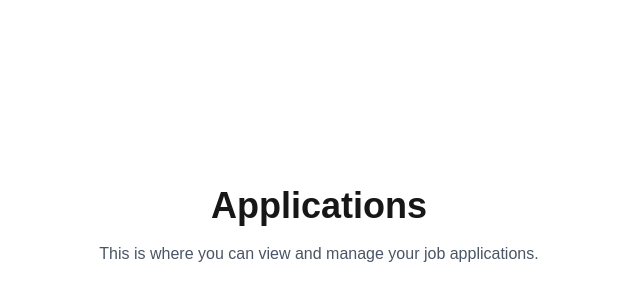
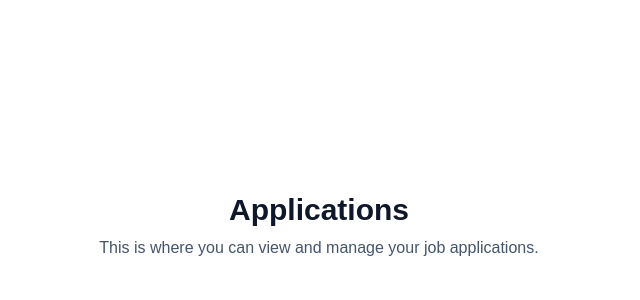
Before and after one commit to omerfarukcelik/jobtracks-ai, a Next.js app in the folder frontend/: page /applications in a window 1280 px wide. Shown: the part 174-474 px from the top of the page, without its empty margins (321-961 px from the left). Built offline with nearby package versions, Linux system fonts and the light colour scheme.

Commit message:
feat: add reusable button and page header components

```diff
--- a/frontend/src/app/applications/page.tsx
+++ b/frontend/src/app/applications/page.tsx
@@ -1,11 +1,13 @@
+import PageHeader from "@/components/ui/PageHeader";
+
 export default function ApplicationsPage() {
     return (
         <main className="min-h-screen flex items-center justify-center">
             <div className="text-center">
-                <h1 className="text-4xl font-bold">Applications</h1>
-                <p className="mt-4 text-gray-600">
-                    This is where you can view and manage your job applications.
-                </p>
+                <PageHeader
+                    title="Applications"
+                    description="This is where you can view and manage your job applications."
+                />
             </div>
         </main>
     );
--- a/frontend/src/app/dashboard/page.tsx
+++ b/frontend/src/app/dashboard/page.tsx
@@ -1,8 +1,13 @@
+import PageHeader from "@/components/ui/PageHeader";
+
 export default function DashboardPage() {
     return (
         <main className="min-h-screen flex items-center justify-center">
             <div className="text-center">
-                <h1 className="text-4xl font-bold">Dashboard</h1>
+                <PageHeader
+                    title="Dashboard"
+                    description="Your job application insights and activity will appear here."
+                />
                 <p className="mt-4 text-slate-600">
                     Your job application insights and activity will appear here.
                 </p>
--- a/frontend/src/app/page.tsx
+++ b/frontend/src/app/page.tsx
@@ -1,3 +1,5 @@
+import Button from "@/components/ui/Button";
+
 export default function HomePage() {
   return (
     <main className="min-h-screen bg-slate-50 flex items-center justify-center px-6">
@@ -17,18 +19,10 @@ export default function HomePage() {
         </p>
 
         <div className="mt-8 flex flex-wrap items-center justify-center gap-4">
-          <a
-            href="/login"
-            className="rounded-lg bg-slate-900 px-5 py-3 text-sm font-medium text-white transition hover:bg-slate-700"
-          >
-            Go to Login
-          </a>
-          <a
-            href="/register"
-            className="rounded-lg border border-slate-300 bg-white px-5 py-3 text-sm font-medium text-slate-700 transition hover:bg-slate-100"
-          >
+          <Button href="/login">Go to Login</Button>
+          <Button href="/register" variant="secondary">
             Create Account
-          </a>
+          </Button>
         </div>
       </section>
     </main>
--- /dev/null
+++ b/frontend/src/components/ui/Button.tsx
@@ -0,0 +1,30 @@
+import Link from "next/link";
+import { ReactNode } from "react";
+
+type ButtonVariant = "primary" | "secondary";
+
+interface ButtonProps {
+    children: ReactNode;
+    href: string;
+    variant?: ButtonVariant;
+}
+
+export default function Button({
+    children,
+    href,
+    variant = "primary",
+}: ButtonProps) {
+    const baseStyles =
+        "inline-flex items-center justify-center rounded-lg px-5 py-3 text-sm font-medium transition";
+
+    const variantStyles =
+        variant === "primary"
+            ? "bg-slate-900 text-white hover:bg-slate-700"
+            : "border border-slate-300 bg-white text-slate-700 hover:bg-slate-100";
+
+    return (
+        <Link href={href} className={`${baseStyles} ${variantStyles}`}>
+            {children}
+        </Link>
+    );
+}
--- /dev/null
+++ b/frontend/src/components/ui/PageHeader.tsx
@@ -0,0 +1,16 @@
+interface PageHeaderProps {
+    title: string;
+    description: string;
+}
+
+export default function PageHeader({
+    title,
+    description,
+}: PageHeaderProps) {
+    return (
+        <div>
+            <h1 className="text-3xl font-bold text-slate-900">{title}</h1>
+            <p className="mt-2 text-slate-600">{description}</p>
+        </div>
+    );
+}
```
